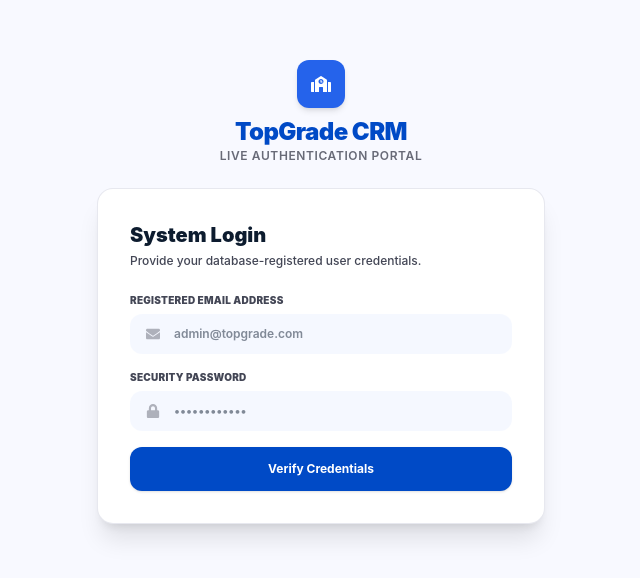
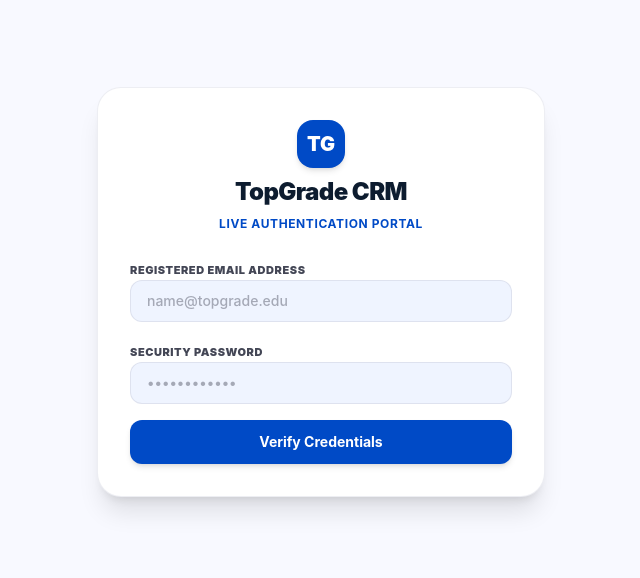
Before and after one commit to Reddy-py/Topgrade, a React (Vite) app: page /login in a window 1280 px wide. Shown: the part 108-686 px from the top of the page, without its empty margins (319-959 px from the left). Built offline with nearby package versions, Linux system fonts and the light colour scheme.

Commit message:
login update

```diff
--- a/src/pages/Login/Login.tsx
+++ b/src/pages/Login/Login.tsx
@@ -1,129 +1,117 @@
 import { useState } from "react";
-import { FaSchool, FaEnvelope, FaLock, FaExclamationCircle } from "react-icons/fa";
-import { supabase } from "../../utils/supabaseClient"; // Make sure this path points correctly to your client file
+import { createClient } from "@supabase/supabase-js";
 
-interface LoginProps {
-  onLoginSuccess: () => void;
+// Initialize the client directly on the frontend using your public credentials
+const SUPABASE_URL = "https://zznzmzwiewsnmykcbcni.supabase.co"; // Replace with your actual project URL
+const SUPABASE_ANON_KEY = "eyJhbGciOiJIUzI1NiIsInR5cCI6IkpXVCJ9.eyJpc3MiOiJzdXBhYmFzZSIsInJlZiI6Inp6bnptendpZXdzbm15a2NiY25pIiwicm9sZSI6ImFub24iLCJpYXQiOjE3ODI0ODg5NDEsImV4cCI6MjA5ODA2NDk0MX0._fQr1yqqa7eeW0DBYy51rcComrRfLS-K0niuqDQNf9E"; // Replace with your actual public anon key
+const supabase = createClient(SUPABASE_URL, SUPABASE_ANON_KEY);
+
+export default function ProfessionalLogin() {
+  const [email, setEmail] = useState("");
+  const [password, setPassword] = useState("");
+  const [isLoading, setIsLoading] = useState(false);
+  const [errorMessage, setErrorMessage] = useState("");
+
+  const handleLogin = async (e: React.FormEvent) => {
+    e.preventDefault();
+    setIsLoading(true);
+    setErrorMessage("");
+
+    try {
+      // 1. Authenticate user credentials against Supabase Auth Core
+      const { data: authData, error: authError } = await supabase.auth.signInWithPassword({
+        email,
+        password,
+      });
+
+      if (authError) throw authError;
+      if (!authData.user) throw new Error("Authentication failed. No user found.");
+
+      // 2. Fetch the corresponding profile role data from our Phase 1 table
+      const { data: profile, error: profileError } = await supabase
+        .from("user_profiles")
+        .select("role, full_name")
+        .eq("id", authData.user.id)
+        .single();
+
+      if (profileError) throw new Error("Failed to retrieve assigned organizational permissions.");
+
+      // 3. Store session metadata globally for route guard verification
+      localStorage.setItem("topgrade_token", authData.session?.access_token || "");
+      localStorage.setItem("topgrade_user_role", profile.role);
+      localStorage.setItem("topgrade_user_name", profile.full_name);
+
+      // 4. Divert dashboard routing depending on exact access clearances
+      console.log(`Successfully logged in as ${profile.full_name} (${profile.role})`);
+
+      if (profile.role === "accounts") {
+        window.location.href = "/billing";
+      } else {
+        window.location.href = "/dashboard";
       }
 
-export default function Login({ onLoginSuccess }: LoginProps) {
-  const [email, setEmail] = useState("");
-  const [password, setPassword] = useState("");
-  const [errorMessage, setErrorMessage] = useState<string | null>(null);
-  const [isLoading, setIsLoading] = useState(false);
-
-type NewType = React.BaseSyntheticEvent;
-  const handleSubmit = async (e: NewType) => {
-    e.preventDefault();
-    setErrorMessage(null);
-    setIsLoading(true);
-
-    try {
-      // LIVE LIVE AUTH CALL TO SUPABASE
-      const { data, error } = await supabase.auth.signInWithPassword({
-        email: email.trim(),
-        password: password,
-      });
-
-      if (error) {
-        setErrorMessage(error.message);
-        setIsLoading(false);
-      } else if (data.user) {
-        // If login passes completely, fire the state trigger to let the user in
-        onLoginSuccess();
-      }
-    } catch (err) {
-      setErrorMessage("An unexpected connection issue occurred.");
+    } catch (err: any) {
+      setErrorMessage(err.message || "Invalid database-registered credentials.");
+    } finally {
       setIsLoading(false);
     }
   };
 
   return (
-    <div className="min-h-screen w-full bg-[#f8f9ff] flex flex-col items-center justify-center p-4 relative overflow-hidden">
-      <div className="absolute top-[-20%] left-[-10%] w-[50vw] h-[50vw] rounded-full bg-[#eff4ff] -z-10" />
-      <div className="absolute bottom-[-10%] right-[-5%] w-[40vw] h-[40vw] rounded-full bg-[#d0e1fb]/30 -z-10" />
+    <div className="min-h-screen bg-[#f8f9ff] flex flex-col items-center justify-center p-4">
+      <div className="w-full max-w-md bg-white rounded-3xl shadow-xl border border-[#c3c6d7]/30 p-8 space-y-6">
 
-      <div className="w-full max-w-md space-y-6">
-        <div className="flex flex-col items-center text-center space-y-2">
-          <div className="w-12 h-12 bg-[#2563eb] rounded-xl flex items-center justify-center shadow-md">
-            <FaSchool className="text-white text-xl" />
+        {/* Branding Header */}
+        <div className="text-center space-y-2">
+          <div className="w-12 h-12 bg-[#004ac6] text-white rounded-2xl flex items-center justify-center text-xl font-black mx-auto shadow-md">
+            TG
           </div>
-          <div>
-            <h1 className="text-2xl font-black tracking-tight text-[#004ac6]">TopGrade CRM</h1>
-            <p className="text-xs font-semibold text-[#434655]/80 uppercase tracking-wider">
-              Live Authentication Portal
-            </p>
-          </div>
+          <h1 className="text-2xl font-black text-[#0d1c2f] tracking-tight">TopGrade CRM</h1>
+          <p className="text-xs font-bold text-[#004ac6] uppercase tracking-wider">Live Authentication Portal</p>
         </div>
 
-        <div className="bg-white rounded-2xl border border-[#c3c6d7]/40 shadow-xl p-8">
-          <div className="mb-6">
-            <h2 className="text-xl font-black text-[#0d1c2f]">System Login</h2>
-            <p className="text-xs font-medium text-[#434655] mt-1">
-              Provide your database-registered user credentials.
-            </p>
-          </div>
-
+        {/* Error Alert Box */}
         {errorMessage && (
-            <div className="mb-5 p-3 rounded-xl bg-red-50 border border-red-200 flex items-start gap-2.5 text-red-700">
-              <FaExclamationCircle className="text-sm mt-0.5 flex-shrink-0" />
-              <p className="text-[11px] font-bold leading-normal">{errorMessage}</p>
+          <div className="bg-red-50 border border-red-200 text-red-600 text-xs font-semibold p-3 rounded-xl">
+            {errorMessage}
           </div>
         )}
 
-          <form onSubmit={handleSubmit} className="space-y-4">
-            <div>
-              <label className="block text-[10px] font-black text-[#434655] uppercase tracking-wide mb-1.5">
-                Registered Email Address
-              </label>
-              <div className="relative">
-                <span className="absolute left-4 top-1/2 -translate-y-1/2 text-[#434655]/40 text-sm">
-                  <FaEnvelope />
-                </span>
+        {/* Security Input Fields Form */}
+        <form onSubmit={handleLogin} className="space-y-4">
+          <div className="space-y-1">
+            <label className="text-[11px] font-black text-[#434655] uppercase tracking-wider">Registered Email Address</label>
             <input
               type="email"
               required
               value={email}
               onChange={(e) => setEmail(e.target.value)}
-                  placeholder="admin@topgrade.com"
-                  className="w-full rounded-xl border-[#c3c6d7] bg-[#eff4ff]/60 focus:bg-white focus:ring-2 focus:ring-[#004ac6] text-xs font-semibold text-[#0d1c2f] py-3 pl-11 pr-4 transition-all"
+              placeholder="name@topgrade.edu"
+              className="w-full px-4 py-2.5 bg-[#eff4ff] border border-[#c3c6d7]/40 rounded-xl text-sm font-medium text-[#0d1c2f] placeholder-[#737686]/60 focus:outline-none focus:border-[#004ac6] transition-all"
             />
           </div>
-            </div>
 
-            <div>
-              <label className="block text-[10px] font-black text-[#434655] uppercase tracking-wide mb-1.5">
-                Security Password
-              </label>
-              <div className="relative">
-                <span className="absolute left-4 top-1/2 -translate-y-1/2 text-[#434655]/40 text-sm">
-                  <FaLock />
-                </span>
+          <div className="space-y-1">
+            <label className="text-[11px] font-black text-[#434655] uppercase tracking-wider">Security Password</label>
             <input
               type="password"
               required
               value={password}
               onChange={(e) => setPassword(e.target.value)}
               placeholder="••••••••••••"
-                  className="w-full rounded-xl border-[#c3c6d7] bg-[#eff4ff]/60 focus:bg-white focus:ring-2 focus:ring-[#004ac6] text-xs font-semibold text-[#0d1c2f] py-3 pl-11 pr-4 transition-all"
+              className="w-full px-4 py-2.5 bg-[#eff4ff] border border-[#c3c6d7]/40 rounded-xl text-sm font-medium text-[#0d1c2f] placeholder-[#737686]/60 focus:outline-none focus:border-[#004ac6] transition-all"
             />
-              </div>
           </div>
 
           <button
             type="submit"
             disabled={isLoading}
-              className="w-full bg-[#004ac6] hover:bg-[#2563eb] disabled:bg-[#004ac6]/60 text-white font-bold text-xs rounded-xl py-3.5 transition-all shadow-sm flex items-center justify-center gap-2 mt-2"
+            className="w-full bg-[#004ac6] text-white font-bold text-sm py-3 rounded-xl shadow-md hover:bg-[#2563eb] transition-all flex items-center justify-center gap-2 disabled:opacity-50"
           >
-              {isLoading ? (
-                <span className="w-4 h-4 border-2 border-white/30 border-t-white rounded-full animate-spin" />
-              ) : (
-                <span>Verify Credentials</span>
-              )}
+            {isLoading ? "Verifying Access Ledger..." : "Verify Credentials"}
           </button>
         </form>
       </div>
     </div>
-    </div>
   );
 }
```
Lines whose indentation alone changed are shown as unchanged.
